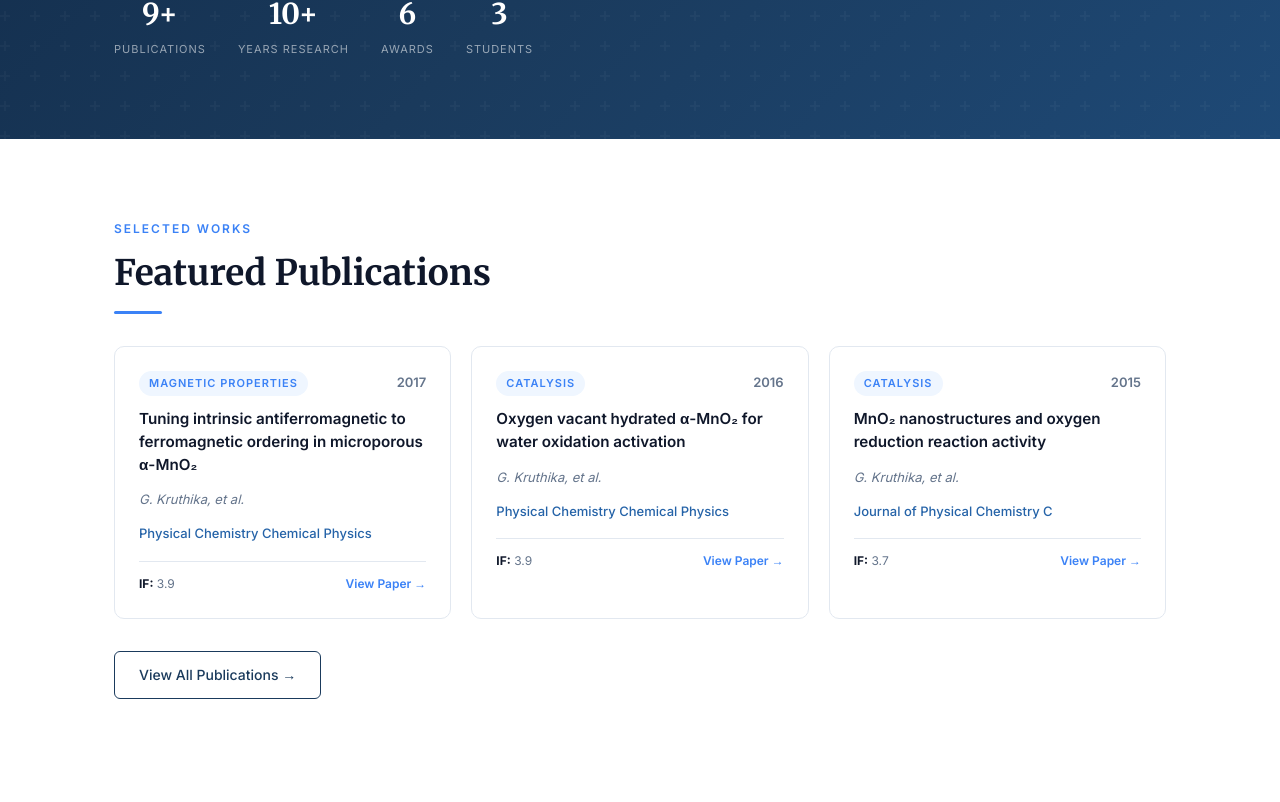
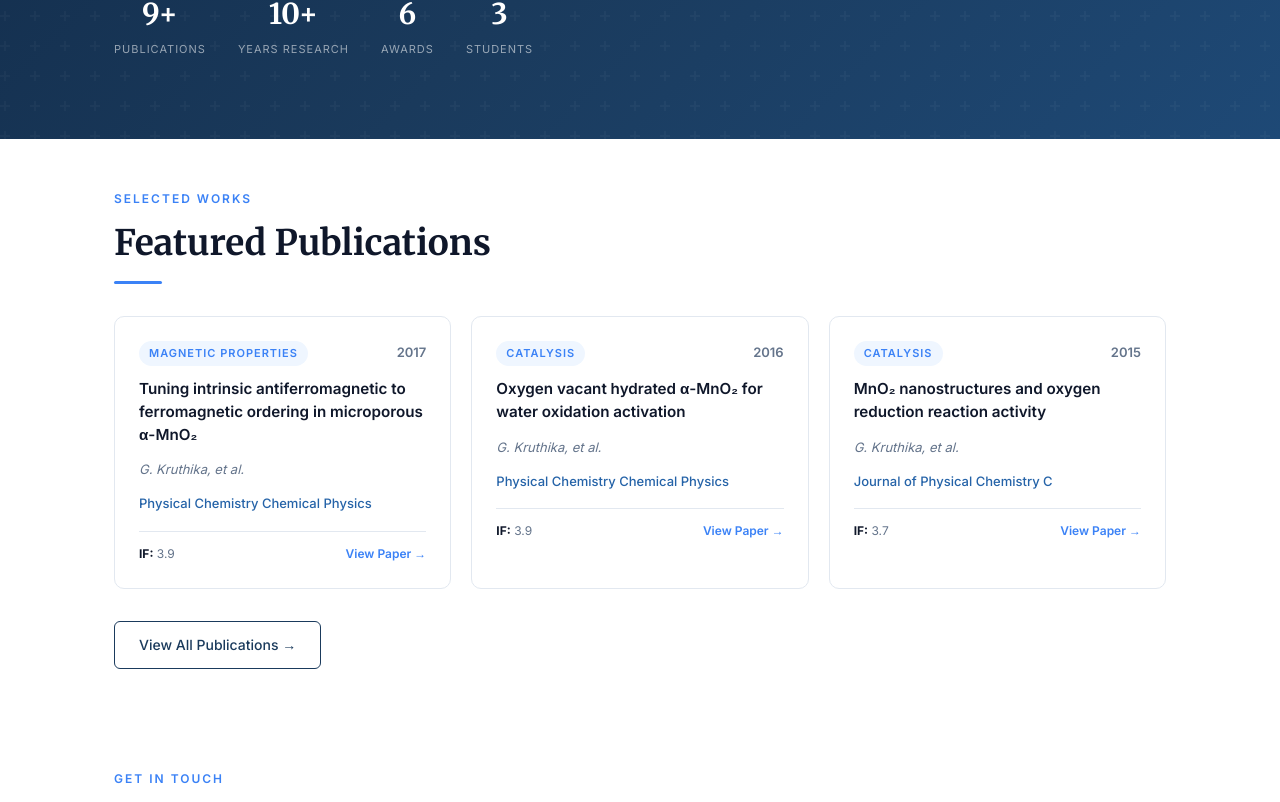
Before and after one commit to GobiKrishnan123/myproject, a React (Create React App) app: page / in a window 1280 px wide. Shown: the part 658-1460 px from the top of the page. Built offline with nearby package versions, Linux system fonts and the light colour scheme.

Commit message:
Update global.css

```diff
--- a/src/styles/global.css
+++ b/src/styles/global.css
@@ -47,7 +47,7 @@ img { max-width: 100%; display: block; }
   padding: 0 24px;
 }
 
-.section { padding: 80px 0; }
+.section { padding: 50px 0; }
 
 .section-label {
   font-size: 12px;
```
